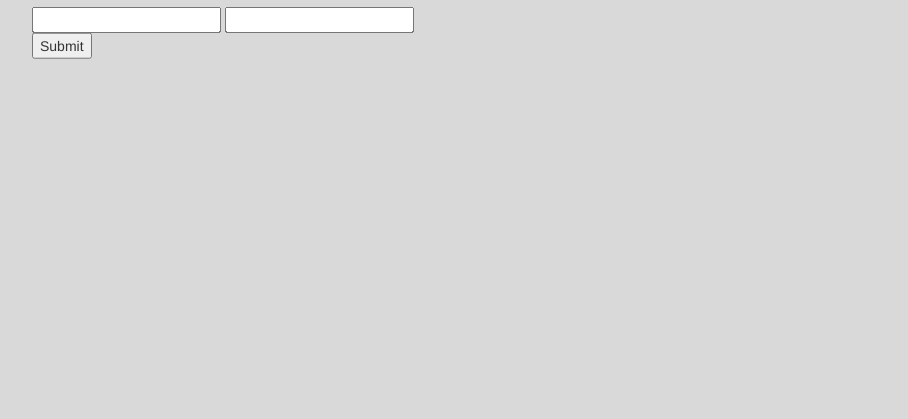
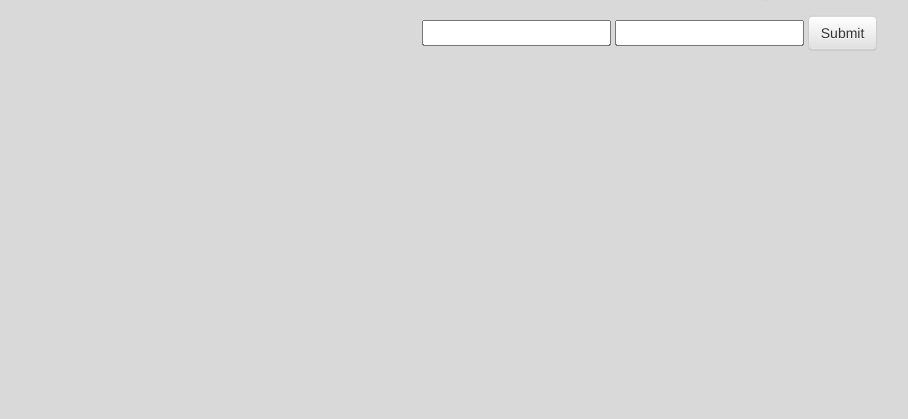
Before and after one commit to jdeepee/wikirace, a plain HTML site: page front_end/index.html in a window 1280 px wide. Shown: the part 381-800 px from the top of the page, without its empty margins (38-946 px from the left). Drawn offline with nearby package versions, Linux system fonts and the light colour scheme.

Commit message:
centered everything

```diff
--- a/front_end/index.html
+++ b/front_end/index.html
@@ -55,15 +55,24 @@
         </div>
     </div>
 
-    <form id="form">
+  <div class="row">
+    <div class="col-md-6 col-md-offset-4">
+    <form role="form" id="form" class="form-inline">
+      <div class="form-group">
       <input type="text" id="word1">
+    </div>
+    <div class="form-group">
       <input type="text" id="word2">
+    </div>
+
+    <button type="submit" class="btn btn-default" id="submit">Submit</button>
     </form>
-    <button type="button" id="submit">Submit</button>
 
     <div id="load_div"><p id="loading"></p></div>
 
     <div id="response_div"></div>
+  </div>
+   </div>
 
 </div>
 </body>
```
